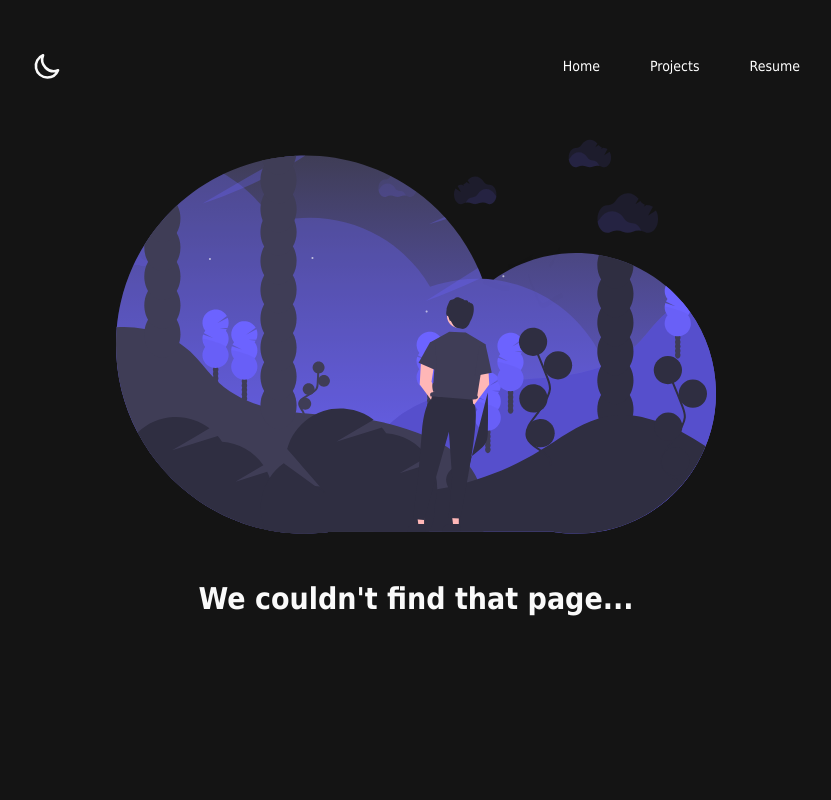
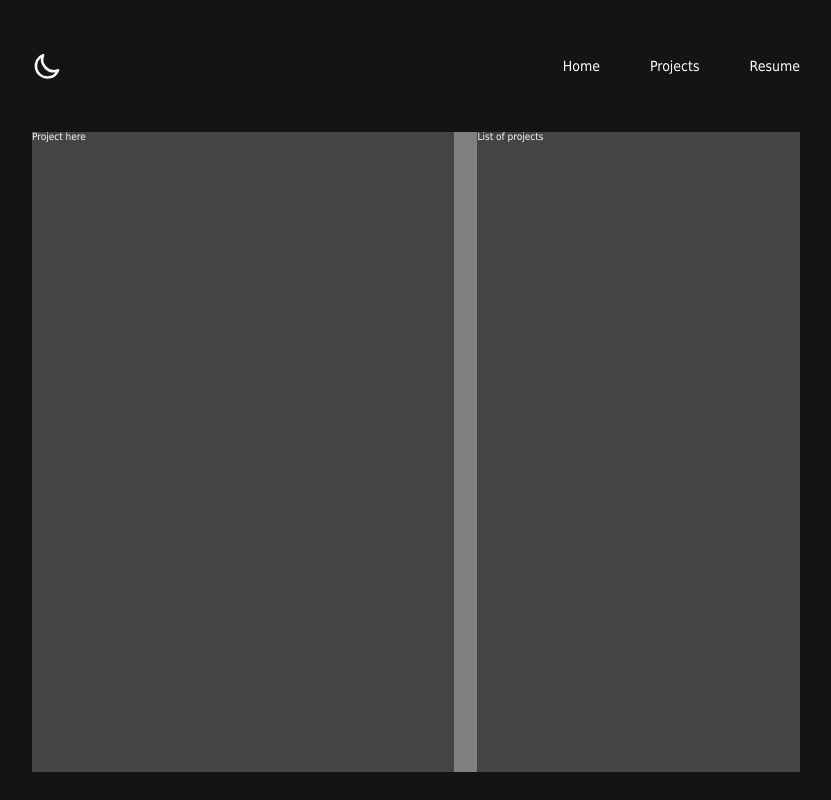
Before and after one commit to alex-lc/portfolio-next, a Next.js app: page /projects in a window 1280 px wide. Before the commit this address had no page. Shown: the whole page, without its empty margins (224-1055 px from the left). Built offline with nearby package versions, Linux system fonts and the light colour scheme.

Commit message:
Laying out skeleton structure of projects page. Going for two columns.

```diff
--- /dev/null
+++ b/pages/projects/index.js
@@ -0,0 +1,37 @@
+// styles
+import styled from 'styled-components'
+
+function ProjectsPage() {
+    return (
+        <ProjectsContainer>
+            <ProjectView>
+                Project here
+            </ProjectView>
+
+            <ProjectListContainer>
+                List of projects
+            </ProjectListContainer>
+        </ProjectsContainer>
+    )
+}
+
+export default ProjectsPage
+
+const ProjectsContainer = styled.section`
+    margin-top: 5rem;
+    width: 60%;
+    height: 80vh;
+    display: flex;
+    justify-content: space-between;
+    background: gray;
+`
+
+const ProjectView = styled.div`
+    width: 55%;
+    background: #444444;
+`
+
+const ProjectListContainer = styled.div`
+    width: 42%;
+    background: #444444;
+`
```
